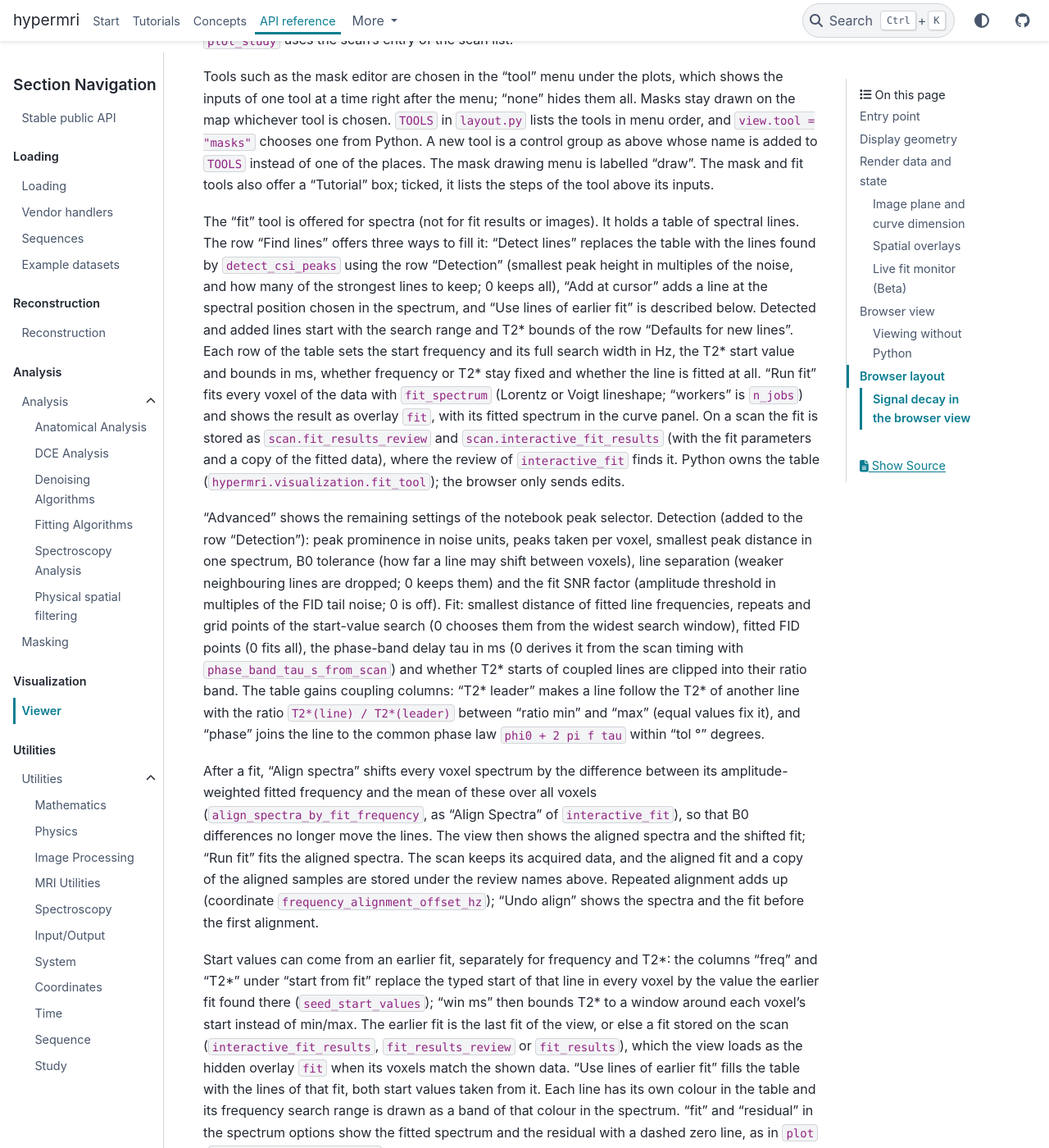
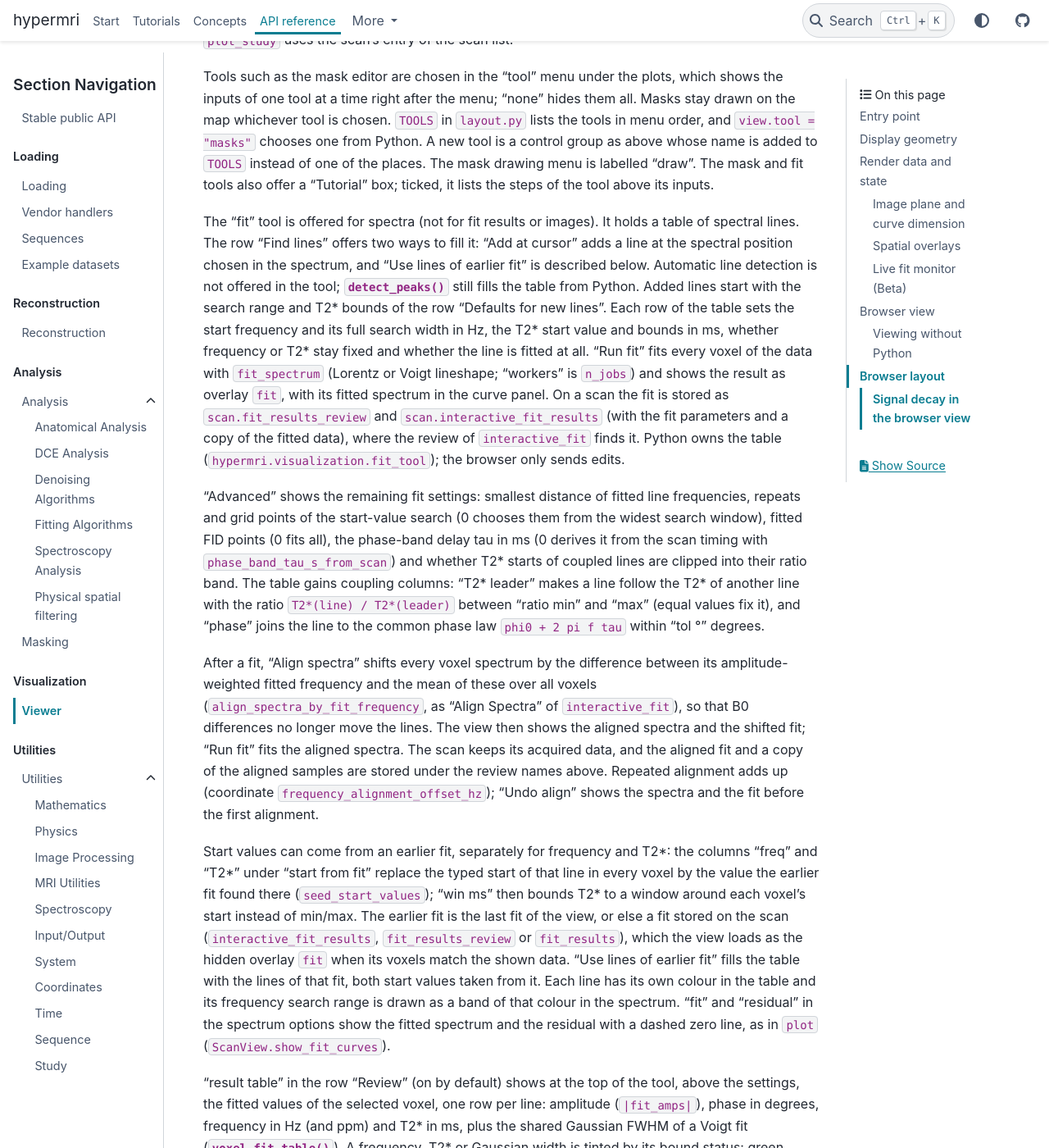
Before and after one commit to LucaNagel/hypermri, a Sphinx documentation site: the page built from docs/source/api/plotters.rst, in a window 1280 px wide and 1400 px high, scrolled down 12294 px. Shown: the whole window at 82% size. Built offline with Sphinx 7.4.7 and the PyData theme 0.15.4, drawn with Linux system fonts in a browser that asks for light colours; some of the changed text lies outside the part shown.

Commit message:
Remove line detection from the fit tool and show the results first
- The fit tool no longer offers "Detect lines" and the "Detection" row;
  lines come from "Add at cursor" or an earlier fit. detect_peaks in
  Python is unchanged.
- The result table sits above the settings.

Co-Authored-By: Claude Opus 5.5 <noreply@anthropic.com>

```diff
--- a/docs/source/api/plotters.rst
+++ b/docs/source/api/plotters.rst
@@ -593,13 +593,12 @@ also offer a "Tutorial" box; ticked, it lists the steps of the tool above
 its inputs.
 
 The "fit" tool is offered for spectra (not for fit results or images). It
-holds a table of spectral lines. The row "Find lines" offers three ways to
-fill it: "Detect lines" replaces the table with the lines found by
-``detect_csi_peaks`` using the row "Detection" (smallest peak height in
-multiples of the noise, and how many of the strongest lines to keep; 0 keeps
-all), "Add at cursor" adds a line at the spectral position chosen in the
-spectrum, and "Use lines of earlier fit" is described below. Detected and
-added lines start with the search range and T2* bounds of the row "Defaults
+holds a table of spectral lines. The row "Find lines" offers two ways to
+fill it: "Add at cursor" adds a line at the spectral position chosen in the
+spectrum, and "Use lines of earlier fit" is described below. Automatic line
+detection is not offered in the tool;
+:func:`~hypermri.visualization.fit_tool.detect_peaks` still fills the table
+from Python. Added lines start with the search range and T2* bounds of the row "Defaults
 for new lines". Each row of the table sets the start frequency and its full search width
 in Hz, the T2* start value and bounds in ms, whether frequency or T2* stay
 fixed and whether the line is fitted at all. "Run fit" fits every voxel of
@@ -611,12 +610,7 @@ fit parameters and a copy of the fitted data), where the review of
 ``interactive_fit`` finds it. Python owns the table
 (``hypermri.visualization.fit_tool``); the browser only sends edits.
 
-"Advanced" shows the remaining settings of the notebook peak selector.
-Detection (added to the row "Detection"): peak prominence in noise units, peaks taken per voxel, smallest
-peak distance in one spectrum, B0 tolerance (how far a line may shift
-between voxels), line separation (weaker neighbouring lines are dropped; 0
-keeps them) and the fit SNR factor (amplitude threshold in multiples of
-the FID tail noise; 0 is off). Fit: smallest distance of fitted line
+"Advanced" shows the remaining fit settings: smallest distance of fitted line
 frequencies, repeats and grid points of the start-value search (0 chooses
 them from the widest search window), fitted FID points (0 fits all), the
 phase-band delay tau in ms (0 derives it from the scan timing with
@@ -652,7 +646,8 @@ search range is drawn as a band of that colour in the spectrum. "fit" and
 residual with a dashed zero line, as in ``plot``
 (``ScanView.show_fit_curves``).
 
-"result table" in the row "Review" (on by default) shows below the tool the fitted values of
+"result table" in the row "Review" (on by default) shows at the top of the tool, above the
+settings, the fitted values of
 the selected voxel, one row per line: amplitude (``|fit_amps|``), phase in
 degrees, frequency in Hz (and ppm) and T2* in ms, plus the shared Gaussian
 FWHM of a Voigt fit
@@ -677,7 +672,7 @@ scanner's own name after each parameter, for example ``PVM_Matrix`` after
 
    view = plot_scan(scan)
    view.tool = "fit"        # or choose "fit" in the tool menu
-   # Detect lines, edit the table, Run fit; then
+   # Add at cursor, edit the table, Run fit; then
    scan.fit_results_review  # the fit of all voxels
 
 The tool "curve_fit" fits along the curve axis instead: ADC for b-values
```
Also changed, not shown: 3 other files.
